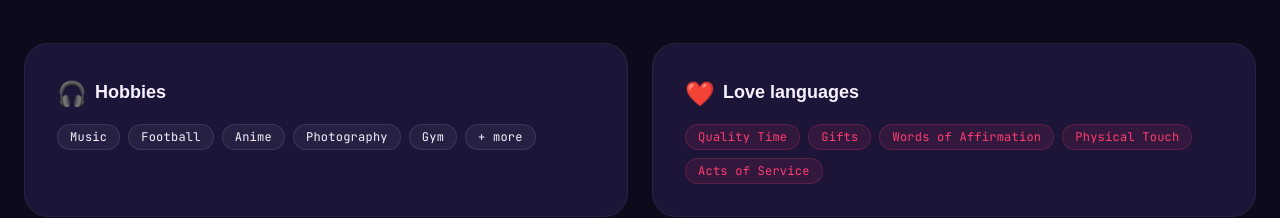
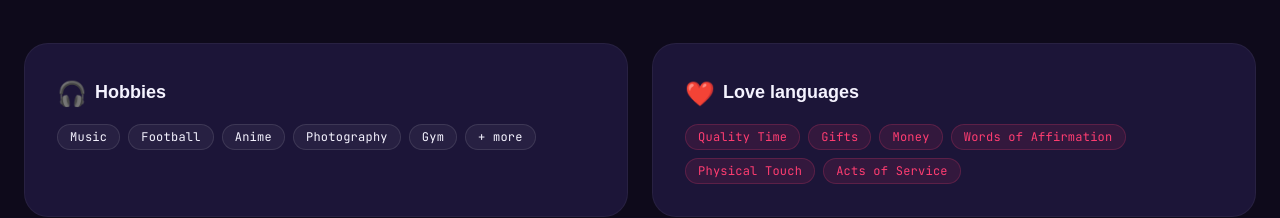
Before and after one commit to samuelsamuelmayowa/SphereMessageHome-, a website: page index.html in a window 1280 px wide. Shown: the part 1400-1618 px from the top of the page. Drawn offline with nearby package versions, Linux system fonts and the light colour scheme; a web font is replaced by a local one.

Commit message:
new when

```diff
--- a/index.html
+++ b/index.html
@@ -396,6 +396,10 @@
                             Time</span>
                         <span
                             class="tag text-xs bg-sphere-pink/10 text-sphere-pink border border-sphere-pink/20 rounded-full px-3 py-1">Gifts</span>
+
+
+                              <span
+                            class="tag text-xs bg-sphere-pink/10 text-sphere-pink border border-sphere-pink/20 rounded-full px-3 py-1">Money</span>
                         <span
                             class="tag text-xs bg-sphere-pink/10 text-sphere-pink border border-sphere-pink/20 rounded-full px-3 py-1">Words
                             of Affirmation</span>
```
